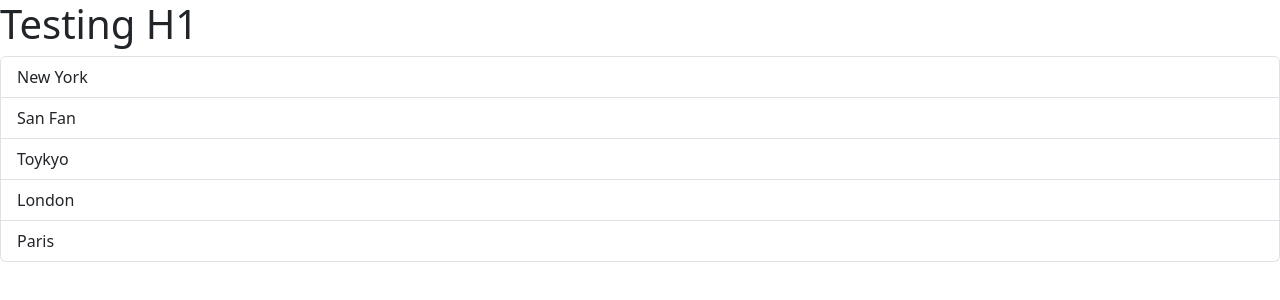
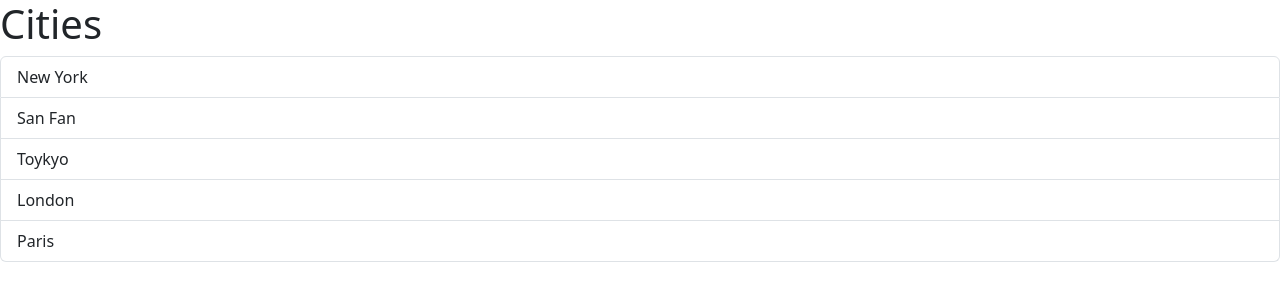
Before and after one commit to EmmaAmos/Learning-REACT, a React (Vite) app in the folder LearningReactProject/: page / in a window 1280 px wide. Shown: the top 300 px of the page. Built offline with nearby package versions, Linux system fonts and the light colour scheme.

Commit message:
useing the interface

```diff
--- a/LearningReactProject/src/App.tsx
+++ b/LearningReactProject/src/App.tsx
@@ -2,9 +2,21 @@ import ListGroup from "./components/ListGroup";
 //import Message from './Message'
 
 function App() {
+  let items =[
+    'New York',
+    'San Fan',
+    'Toykyo',
+    'London',
+    'Paris'
+  ];
+
+  const handleSelectedItem = (item: string) => {
+    console.log(item);
+  }
+
   return (
     <div>
-      <ListGroup></ListGroup>
+      <ListGroup items={items} heading="Cities" onSelectItem={handleSelectedItem}></ListGroup>
     </div>
   );
 }
--- a/LearningReactProject/src/components/ListGroup.tsx
+++ b/LearningReactProject/src/components/ListGroup.tsx
@@ -1,33 +1,30 @@
 import { Fragment, useState } from "react";
 
+interface Props {
+  items: string[];
+  heading: string; // Changed heading to a single string
 
-function ListGroup() {
+  onSelectItem: (item: string) => void;
+}
 
-  let items =[
-    'New York',
-    'San Fan',
-    'Toykyo',
-    'London',
-    'Paris'
-  ];
-
-  //Hook
+function ListGroup({ items, heading, onSelectItem }: Props) {
   const [selectedIndex, setSelectedIndex] = useState(-1);
 
-
-//This takes the list of 'items' and converts that into a <li> element.
-// The items {} renders items dynamticlly, including the error message if nothing is found.
-
-    return(
+  return (
     <Fragment>
-          <h1>Testing H1</h1>
+      <h1>{heading}</h1>
       {items.length === 0 && <p>No items</p>}
       <ul className="list-group">
-            {items.map((item, index) => ( // Look here! We're getting the index
+        {items.map((item, index) => (
           <li
-                className={selectedIndex === index ? 'list-group-item active' : 'list-group-item'}
+            className={
+              selectedIndex === index ? "list-group-item active" : "list-group-item"
+            }
             key={item}
-                onClick={() => {setSelectedIndex(index)}}
+            onClick={() => {
+              setSelectedIndex(index);
+              onSelectItem(item);
+            }}
           >
             {item}
           </li>
```
Lines whose indentation alone changed are shown as unchanged.
